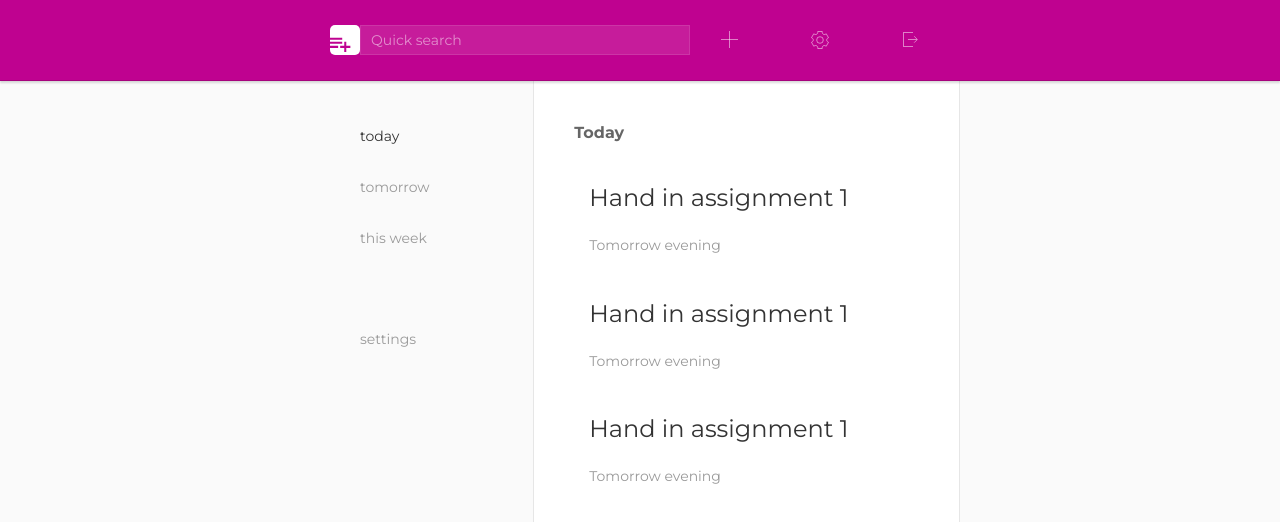
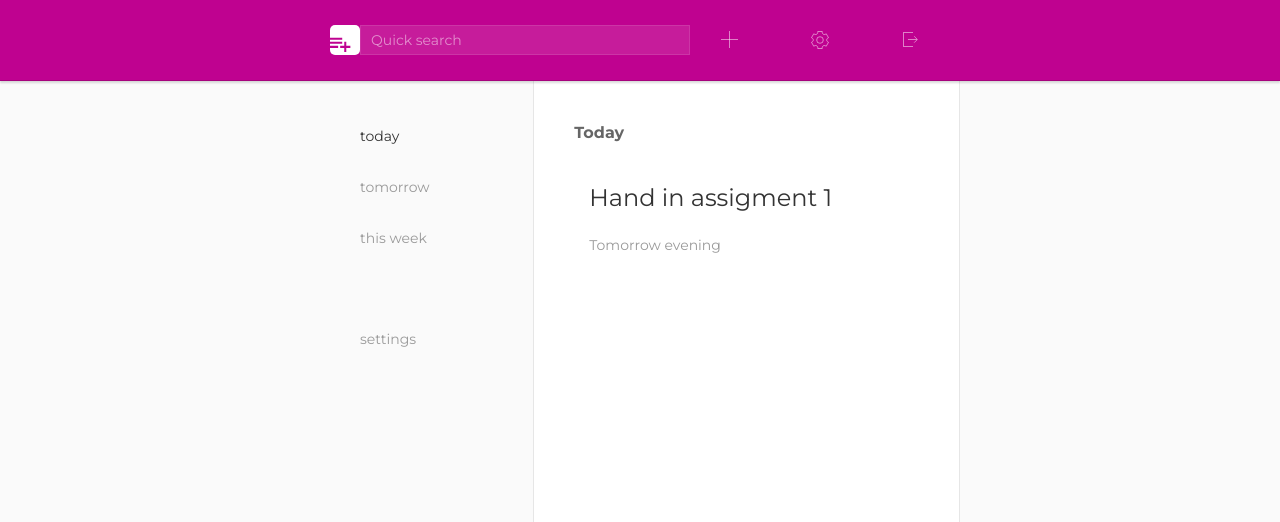
Before and after one commit to floriandejonckheere/remind-re, a React app in the folder web/: page / in a window 1280 px wide. Shown: the top 522 px of the page. Built offline with nearby package versions, Linux system fonts and the light colour scheme.

Commit message:
Extract Reminder component

```diff
--- /dev/null
+++ b/web/src/reminder/Reminder.js
@@ -0,0 +1,20 @@
+import React, { Component } from 'react'
+
+import './Reminder.css'
+
+class Reminder extends Component {
+  constructor(props) {
+    super(props)
+  }
+
+  render() {
+    return (
+      <div className="Reminder">
+        <div className="uk-text-lead">{ this.props.title }</div>
+        <p className="uk-text-meta">{ this.props.subtitle }</p>
+      </div>
+    )
+  }
+}
+
+export default Reminder
--- a/web/src/reminders/Reminders.js
+++ b/web/src/reminders/Reminders.js
@@ -1,4 +1,6 @@
 import React, { Component } from 'react'
+
+import Reminder from '../reminder/Reminder'
 
 import './Reminders.css'
 
@@ -9,16 +11,10 @@ class Reminders extends Component {
         <strong>Today</strong>
         <ul className="uk-list">
           <li className="uk-padding-small">
-            <div className="uk-text-lead">Hand in assignment 1</div>
-            <p className="uk-text-meta">Tomorrow evening</p>
-          </li>
-          <li className="uk-padding-small">
-            <div className="uk-text-lead">Hand in assignment 1</div>
-            <p className="uk-text-meta">Tomorrow evening</p>
-          </li>
-          <li className="uk-padding-small">
-            <div className="uk-text-lead">Hand in assignment 1</div>
-            <p className="uk-text-meta">Tomorrow evening</p>
+            <Reminder
+              title="Hand in assigment 1"
+              subtitle="Tomorrow evening"
+            />
           </li>
         </ul>
       </div>
```
Also changed, not shown: web/src/reminder/Reminder.scss (added).
